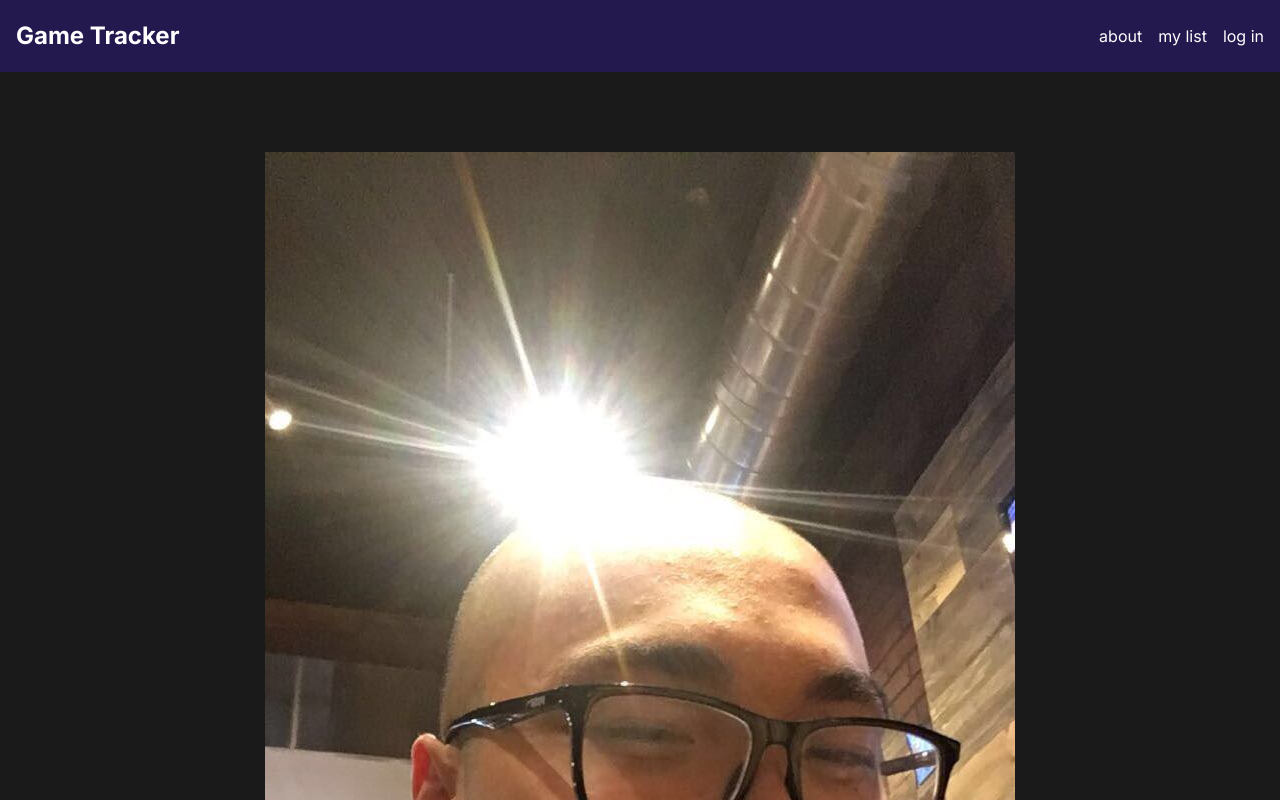
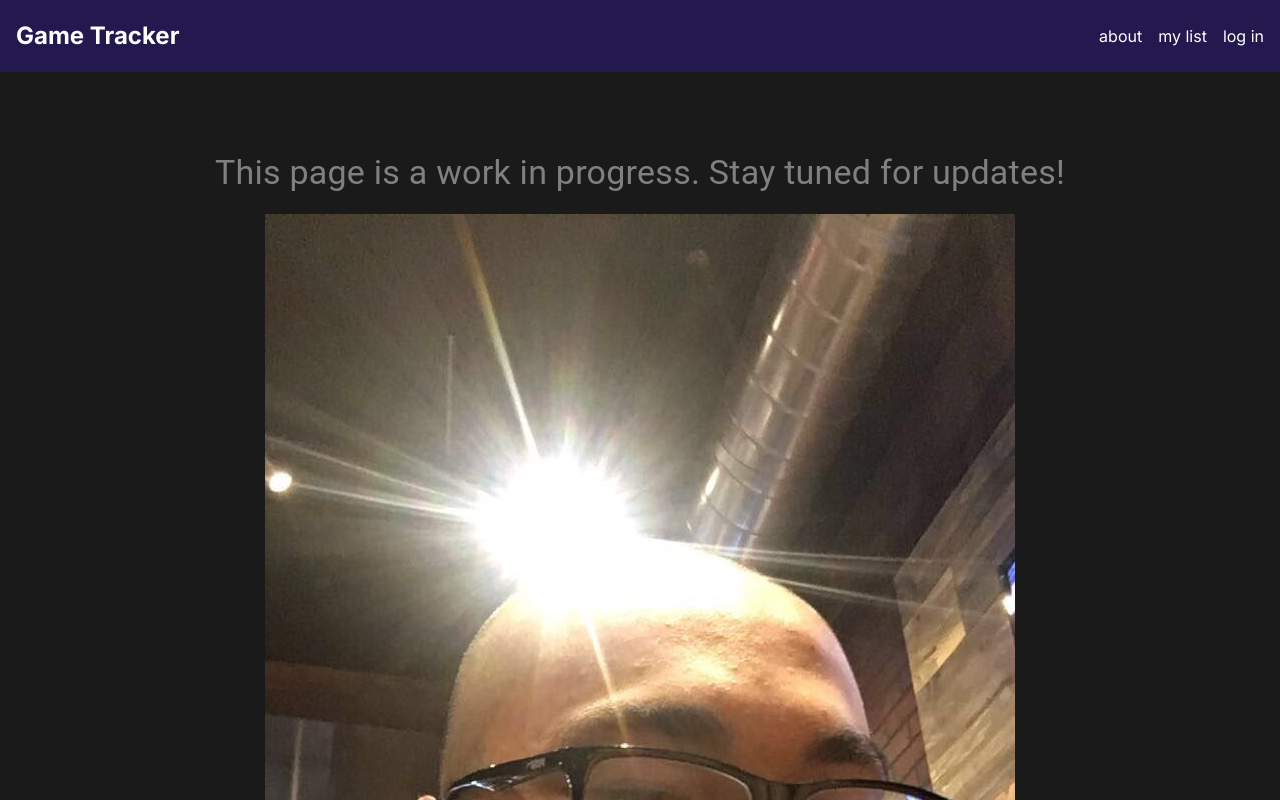
Before and after one commit to mryan5072/Game-Site, a Next.js app: page /about in a window 1280 px wide. Shown: the top 800 px of the page. Built offline with nearby package versions, Linux system fonts and the light colour scheme; no server answers.

Commit message:
Update about page

```diff
--- a/app/about/page.tsx
+++ b/app/about/page.tsx
@@ -1,17 +1,28 @@
-import { Box } from '@mui/material';
+import { Box, Typography } from '@mui/material';
 
 const About: React.FC = () => {
   return (
     <Box
       sx={{
         display: 'flex',
+        flexDirection: 'column',
         justifyContent: 'center',
-        alignItems: 'flex-start',
+        alignItems: 'center',
         minHeight: '80vh',
         paddingTop: '80px',
         paddingBottom: '80px',
       }}
     >
+      <Typography
+        variant="h4"
+        sx={{
+          marginBottom: '20px',
+          textAlign: 'center',
+          color: 'gray',
+        }}
+      >
+        This page is a work in progress. Stay tuned for updates!
+      </Typography>
       <img
         src='/image0.jpg'
         alt="Your image description"
```
